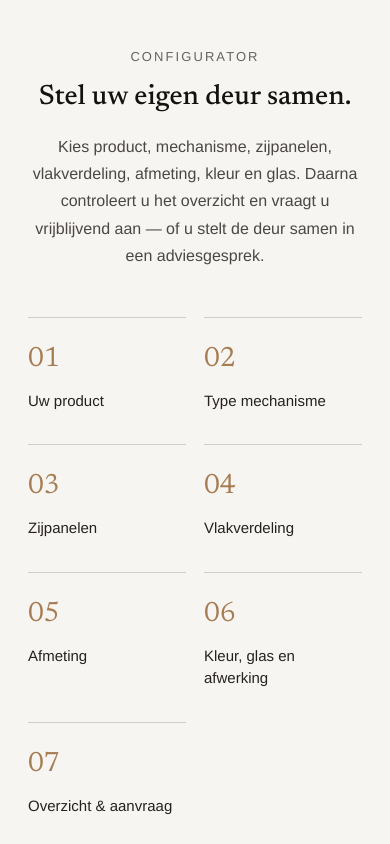
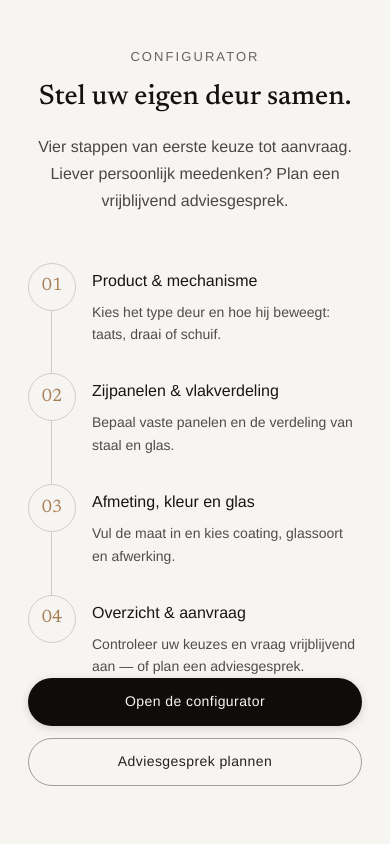
Before and after one commit to Mosselman3/meisterworks-website-main, a Next.js app: page / in a window 390 px wide. Shown: the part 10860-11704 px from the top of the page. Built offline with nearby package versions, Linux system fonts and the light colour scheme.

Commit message:
Refactor configurator steps structure and styling; update HomePage to utilize ConfiguratorProcess component. Enhance CSS for improved layout and responsiveness across various screen sizes.

```diff
--- a/app/globals.css
+++ b/app/globals.css
@@ -57,10 +57,48 @@ body {
   gap: 24px;
 }
 
-.home-config-steps {
+.home-config-process {
   display: grid;
-  grid-template-columns: repeat(7, minmax(0, 1fr));
-  gap: 32px 18px;
+  grid-template-columns: repeat(4, minmax(0, 1fr));
+  gap: 28px 20px;
+  margin: 0;
+  padding: 0;
+  list-style: none;
+  text-align: left;
+}
+
+.home-config-step {
+  position: relative;
+  min-width: 0;
+}
+
+.home-config-step-marker {
+  display: flex;
+  align-items: center;
+  margin-bottom: 16px;
+}
+
+.home-config-num {
+  display: flex;
+  width: 48px;
+  height: 48px;
+  flex-shrink: 0;
+  align-items: center;
+  justify-content: center;
+  border: 1px solid oklch(0.85 0.006 75);
+  border-radius: 50%;
+  background: oklch(0.97 0.004 75);
+  color: var(--accent);
+  font-size: 18px;
+}
+
+.home-config-step:not(:last-child) .home-config-step-marker::after {
+  content: "";
+  flex: 1;
+  height: 1px;
+  margin-left: 12px;
+  margin-right: -20px;
+  background: oklch(0.85 0.006 75);
 }
 
 .home-product-card {
@@ -623,8 +661,11 @@ img {
   [data-trust-divider] { display: none !important; }
 }
 @media (max-width: 1100px) {
-  .home-config-steps {
-    grid-template-columns: repeat(4, minmax(0, 1fr));
+  .home-config-process {
+    grid-template-columns: repeat(2, minmax(0, 1fr));
+  }
+  .home-config-step:nth-child(2n) .home-config-step-marker::after {
+    display: none;
   }
 }
 @media (max-width: 900px) {
@@ -633,8 +674,46 @@ img {
   }
 }
 @media (max-width: 720px) {
-  .home-config-steps {
-    grid-template-columns: repeat(2, minmax(0, 1fr));
+  .home-config-process {
+    grid-template-columns: minmax(0, 1fr);
+    gap: 0;
+    max-width: 560px;
+    margin-left: auto;
+    margin-right: auto;
+  }
+  .home-config-step:nth-child(2n) .home-config-step-marker::after {
+    display: block;
+  }
+  .home-config-step {
+    display: grid;
+    grid-template-columns: 48px minmax(0, 1fr);
+    column-gap: 16px;
+    padding-bottom: 28px;
+  }
+  .home-config-step:last-child {
+    padding-bottom: 0;
+  }
+  .home-config-step-marker {
+    position: relative;
+    grid-column: 1;
+    grid-row: 1 / span 2;
+    margin-bottom: 0;
+    align-items: flex-start;
+  }
+  .home-config-step:not(:last-child) .home-config-step-marker::after {
+    position: absolute;
+    top: 48px;
+    bottom: -28px;
+    left: 23px;
+    right: auto;
+    width: 1px;
+    height: auto;
+    flex: none;
+    margin: 0;
+  }
+  .home-config-step-body {
+    grid-column: 2;
+    padding-top: 6px;
   }
 }
 @media (max-width: 560px) {
--- /dev/null
+++ b/components/home/ConfiguratorProcess.tsx
@@ -0,0 +1,55 @@
+import Link from "next/link";
+import { CONFIGURATOR_STEPS } from "@/lib/content";
+import { ROUTES } from "@/lib/site";
+
+export function ConfiguratorProcess() {
+  return (
+    <section className="mx-auto max-w-[var(--max-width)] px-7 py-[100px]">
+      <div className="mx-auto mb-12 max-w-[640px] text-center">
+        <div className="mb-[14px] text-[13px] tracking-[0.16em] text-[oklch(0.5_0.01_60)] uppercase">
+          Configurator
+        </div>
+        <h2 className="font-serif-display m-0 mb-5 text-[clamp(28px,3.6vw,40px)] leading-[1.15] font-medium">
+          Stel uw eigen deur samen.
+        </h2>
+        <p className="m-0 text-[16px] leading-[1.7] text-[oklch(0.4_0.008_60)]">
+          Vier stappen van eerste keuze tot aanvraag. Liever persoonlijk
+          meedenken? Plan een vrijblijvend adviesgesprek.
+        </p>
+      </div>
+
+      <ol className="home-config-process mb-12">
+        {CONFIGURATOR_STEPS.map((step) => (
+          <li key={step.num} className="home-config-step">
+            <div className="home-config-step-marker" aria-hidden="true">
+              <span className="home-config-num font-serif-display">{step.num}</span>
+            </div>
+            <div className="home-config-step-body">
+              <h3 className="m-0 mb-2 text-[16px] font-medium text-[oklch(0.2_0.008_60)]">
+                {step.title}
+              </h3>
+              <p className="m-0 text-[14px] leading-[1.6] text-[oklch(0.42_0.008_60)]">
+                {step.text}
+              </p>
+            </div>
+          </li>
+        ))}
+      </ol>
+
+      <div className="flex w-full flex-col items-stretch gap-3 min-[640px]:flex-row min-[640px]:items-center min-[640px]:justify-center min-[640px]:gap-4">
+        <Link
+          href={ROUTES.configurator}
+          className="btn-dark box-border h-12 w-full justify-center border border-transparent px-[30px] py-0 min-[640px]:w-auto"
+        >
+          Open de configurator
+        </Link>
+        <Link
+          href={ROUTES.afspraak}
+          className="btn-outline box-border h-12 w-full justify-center px-[30px] py-0 min-[640px]:w-auto"
+        >
+          Adviesgesprek plannen
+        </Link>
+      </div>
+    </section>
+  );
+}
--- a/components/home/HomePage.tsx
+++ b/components/home/HomePage.tsx
@@ -1,11 +1,11 @@
 import Image from "next/image";
 import Link from "next/link";
+import { ConfiguratorProcess } from "@/components/home/ConfiguratorProcess";
 import { TrustBar } from "@/components/home/TrustBar";
 import { WhyCustom } from "@/components/home/WhyCustom";
 import { ReviewMarquee } from "@/components/home/ReviewMarquee";
 import { ArrowIcon, CoverImage } from "@/components/ui";
 import {
-  CONFIGURATOR_STEPS,
   HOME_PRODUCTS,
   MARQUEE_REVIEWS_A,
   MARQUEE_REVIEWS_B,
@@ -254,37 +254,7 @@ export function HomePage() {
 
       <ReviewMarquee rowA={MARQUEE_REVIEWS_A} rowB={MARQUEE_REVIEWS_B} />
 
-      <section className="mx-auto max-w-[var(--max-width)] px-7 py-[100px] text-center">
-        <div className="mb-[14px] text-[13px] tracking-[0.16em] text-[oklch(0.5_0.01_60)] uppercase">
-          Configurator
-        </div>
-        <h2 className="font-serif-display m-0 mb-5 text-[clamp(28px,3.6vw,40px)] leading-[1.15] font-medium">
-          Stel uw eigen deur samen.
-        </h2>
-        <p className="mx-auto mb-12 max-w-[640px] text-[16px] leading-[1.7] text-[oklch(0.4_0.008_60)]">
-          Kies product, mechanisme, zijpanelen, vlakverdeling, afmeting, kleur
-          en glas. Daarna controleert u het overzicht en vraagt u vrijblijvend
-          aan — of u stelt de deur samen in een adviesgesprek.
-        </p>
-        <div className="home-config-steps mb-12">
-          {CONFIGURATOR_STEPS.map(([num, label]) => (
-            <div
-              key={num}
-              className="border-t border-[oklch(0.85_0.006_75)] pt-5 text-left"
-            >
-              <div className="font-serif-display mb-2.5 text-[28px] text-[var(--accent)]">
-                {num}
-              </div>
-              <div className="text-[15px] text-[oklch(0.25_0.008_60)]">
-                {label}
-              </div>
-            </div>
-          ))}
-        </div>
-        <Link href={ROUTES.configurator} className="btn-dark">
-          Open de configurator
-        </Link>
-      </section>
+      <ConfiguratorProcess />
 
       <section
         id="offerte"
--- a/design/Meisterworks Homepage.dc.html
+++ b/design/Meisterworks Homepage.dc.html
@@ -30,6 +30,21 @@
   @media (max-width: 760px) {
     [data-trust-grid] { grid-template-columns: 1fr !important; gap: 20px !important; }
     [data-trust-divider] { display: none !important; }
+  }
+  @media (max-width: 1100px) {
+    [data-config-process] { grid-template-columns: repeat(2, minmax(0, 1fr)) !important; }
+    [data-config-step]:nth-child(2n) [data-config-line] { display: none !important; }
+  }
+  @media (max-width: 720px) {
+    [data-config-process] { grid-template-columns: minmax(0,1fr) !important; gap: 0 !important; max-width: 560px; margin-left: auto; margin-right: auto; }
+    [data-config-step] { display: grid !important; grid-template-columns: 48px minmax(0,1fr); column-gap: 16px; padding-bottom: 28px; }
+    [data-config-step]:last-child { padding-bottom: 0; }
+    [data-config-marker] { position: relative; grid-column: 1; grid-row: 1 / span 2; margin-bottom: 0 !important; align-items: flex-start; }
+    [data-config-line] { display: none !important; }
+    [data-config-step]:not(:last-child) [data-config-marker]::after { position: absolute; top: 48px; bottom: -28px; left: 23px; right: auto; width: 1px; height: auto; margin: 0; background: oklch(0.85 0.006 75); content: ""; }
+    [data-config-body] { grid-column: 2; padding-top: 6px; }
+    [data-config-cta] { flex-direction: column; align-items: stretch; }
+    [data-config-cta] a { width: 100%; }
   }
 </style>
 </helmet>
@@ -360,43 +375,59 @@
     </div>
   </div>
 
-  <!-- CONFIGURATOR TEASER -->
+  <!-- CONFIGURATOR PROCESS -->
   <sc-if value="{{ showConfiguratorTeaser }}" hint-placeholder-val="{{ true }}">
-    <div style="padding: 100px 28px; max-width: 1280px; margin: 0 auto; text-align: center;">
-      <div style="color: oklch(0.5 0.01 60); font-size: 13px; letter-spacing: 0.16em; text-transform: uppercase; margin-bottom: 14px;">Configurator</div>
-      <h2 style="font-family: 'Newsreader', serif; font-weight: 500; font-size: clamp(28px, 3.6vw, 40px); margin: 0 0 20px; line-height: 1.15;">Stel uw eigen deur samen.</h2>
-      <p style="color: oklch(0.4 0.008 60); font-size: 16px; line-height: 1.7; max-width: 640px; margin: 0 auto 48px;">Kies product, mechanisme, zijpanelen, vlakverdeling, afmeting, kleur en glas. Daarna controleert u het overzicht en vraagt u vrijblijvend aan — of u stelt de deur samen in een adviesgesprek.</p>
-      <div style="display: grid; grid-template-columns: repeat(7, minmax(0, 1fr)); gap: 32px 18px; text-align: left; margin-bottom: 48px;">
-        <div style="border-top: 1px solid oklch(0.85 0.006 75); padding-top: 20px;">
-          <div style="font-family: 'Newsreader', serif; font-size: 28px; color: {{ accentColor }}; margin-bottom: 10px;">01</div>
-          <div style="font-size: 15px; color: oklch(0.25 0.008 60);">Uw product</div>
+    <div style="padding: 100px 28px; max-width: 1280px; margin: 0 auto;">
+      <div style="max-width: 640px; margin: 0 auto 48px; text-align: center;">
+        <div style="color: oklch(0.5 0.01 60); font-size: 13px; letter-spacing: 0.16em; text-transform: uppercase; margin-bottom: 14px;">Configurator</div>
+        <h2 style="font-family: 'Newsreader', serif; font-weight: 500; font-size: clamp(28px, 3.6vw, 40px); margin: 0 0 20px; line-height: 1.15;">Stel uw eigen deur samen.</h2>
+        <p style="color: oklch(0.4 0.008 60); font-size: 16px; line-height: 1.7; margin: 0;">Vier stappen van eerste keuze tot aanvraag. Liever persoonlijk meedenken? Plan een vrijblijvend adviesgesprek.</p>
+      </div>
+      <div data-config-process="true" style="display: grid; grid-template-columns: repeat(4, minmax(0, 1fr)); gap: 28px 20px; margin-bottom: 48px; text-align: left;">
+        <div data-config-step="true">
+          <div data-config-marker="true" style="display: flex; align-items: center; margin-bottom: 16px;">
+            <div style="width: 48px; height: 48px; border-radius: 50%; border: 1px solid oklch(0.85 0.006 75); background: oklch(0.97 0.004 75); color: {{ accentColor }}; font-family: 'Newsreader', serif; font-size: 18px; display: flex; align-items: center; justify-content: center; flex-shrink: 0;">01</div>
+            <div data-config-line="true" style="flex: 1; height: 1px; margin-left: 12px; margin-right: -20px; background: oklch(0.85 0.006 75);"></div>
+          </div>
+          <div data-config-body="true">
+            <div style="font-size: 16px; font-weight: 500; color: oklch(0.2 0.008 60); margin-bottom: 8px;">Product &amp; mechanisme</div>
+            <p style="margin: 0; font-size: 14px; line-height: 1.6; color: oklch(0.42 0.008 60);">Kies het type deur en hoe hij beweegt: taats, draai of schuif.</p>
+          </div>
         </div>
-        <div style="border-top: 1px solid oklch(0.85 0.006 75); padding-top: 20px;">
-          <div style="font-family: 'Newsreader', serif; font-size: 28px; color: {{ accentColor }}; margin-bottom: 10px;">02</div>
-          <div style="font-size: 15px; color: oklch(0.25 0.008 60);">Type mechanisme</div>
+        <div data-config-step="true">
+          <div data-config-marker="true" style="display: flex; align-items: center; margin-bottom: 16px;">
+            <div style="width: 48px; height: 48px; border-radius: 50%; border: 1px solid oklch(0.85 0.006 75); background: oklch(0.97 0.004 75); color: {{ accentColor }}; font-family: 'Newsreader', serif; font-size: 18px; display: flex; align-items: center; justify-content: center; flex-shrink: 0;">02</div>
+            <div data-config-line="true" style="flex: 1; height: 1px; margin-left: 12px; margin-right: -20px; background: oklch(0.85 0.006 75);"></div>
+          </div>
+          <div data-config-body="true">
+            <div style="font-size: 16px; font-weight: 500; color: oklch(0.2 0.008 60); margin-bottom: 8px;">Zijpanelen &amp; vlakverdeling</div>
+            <p style="margin: 0; font-size: 14px; line-height: 1.6; color: oklch(0.42 0.008 60);">Bepaal vaste panelen en de verdeling van staal en glas.</p>
+          </div>
         </div>
-        <div style="border-top: 1px solid oklch(0.85 0.006 75); padding-top: 20px;">
-          <div style="font-family: 'Newsreader', serif; font-size: 28px; color: {{ accentColor }}; margin-bottom: 10px;">03</div>
-          <div style="font-size: 15px; color: oklch(0.25 0.008 60);">Zijpanelen</div>
+        <div data-config-step="true">
+          <div data-config-marker="true" style="display: flex; align-items: center; margin-bottom: 16px;">
+            <div style="width: 48px; height: 48px; border-radius: 50%; border: 1px solid oklch(0.85 0.006 75); background: oklch(0.97 0.004 75); color: {{ accentColor }}; font-family: 'Newsreader', serif; font-size: 18px; display: flex; align-items: center; justify-content: center; flex-shrink: 0;">03</div>
+            <div data-config-line="true" style="flex: 1; height: 1px; margin-left: 12px; margin-right: -20px; background: oklch(0.85 0.006 75);"></div>
+          </div>
+          <div data-config-body="true">
+            <div style="font-size: 16px; font-weight: 500; color: oklch(0.2 0.008 60); margin-bottom: 8px;">Afmeting, kleur en glas</div>
+            <p style="margin: 0; font-size: 14px; line-height: 1.6; color: oklch(0.42 0.008 60);">Vul de maat in en kies coating, glassoort en afwerking.</p>
+          </div>
         </div>
-        <div style="border-top: 1px solid oklch(0.85 0.006 75); padding-top: 20px;">
-          <div style="font-family: 'Newsreader', serif; font-size: 28px; color: {{ accentColor }}; margin-bottom: 10px;">04</div>
-          <div style="font-size: 15px; color: oklch(0.25 0.008 60);">Vlakverdeling</div>
-        </div>
-        <div style="border-top: 1px solid oklch(0.85 0.006 75); padding-top: 20px;">
-          <div style="font-family: 'Newsreader', serif; font-size: 28px; color: {{ accentColor }}; margin-bottom: 10px;">05</div>
-          <div style="font-size: 15px; color: oklch(0.25 0.008 60);">Afmeting</div>
-        </div>
-        <div style="border-top: 1px solid oklch(0.85 0.006 75); padding-top: 20px;">
-          <div style="font-family: 'Newsreader', serif; font-size: 28px; color: {{ accentColor }}; margin-bottom: 10px;">06</div>
-          <div style="font-size: 15px; color: oklch(0.25 0.008 60);">Kleur, glas en afwerking</div>
-        </div>
-        <div style="border-top: 1px solid oklch(0.85 0.006 75); padding-top: 20px;">
-          <div style="font-family: 'Newsreader', serif; font-size: 28px; color: {{ accentColor }}; margin-bottom: 10px;">07</div>
-          <div style="font-size: 15px; color: oklch(0.25 0.008 60);">Overzicht &amp; aanvraag</div>
+        <div data-config-step="true">
+          <div data-config-marker="true" style="display: flex; align-items: center; margin-bottom: 16px;">
+            <div style="width: 48px; height: 48px; border-radius: 50%; border: 1px solid oklch(0.85 0.006 75); background: oklch(0.97 0.004 75); color: {{ accentColor }}; font-family: 'Newsreader', serif; font-size: 18px; display: flex; align-items: center; justify-content: center; flex-shrink: 0;">04</div>
+          </div>
+          <div data-config-body="true">
+            <div style="font-size: 16px; font-weight: 500; color: oklch(0.2 0.008 60); margin-bottom: 8px;">Overzicht &amp; aanvraag</div>
+            <p style="margin: 0; font-size: 14px; line-height: 1.6; color: oklch(0.42 0.008 60);">Controleer uw keuzes en vraag vrijblijvend aan — of plan een adviesgesprek.</p>
+          </div>
         </div>
       </div>
-      <a href="Configurator.dc.html" style="display: inline-block; padding: 15px 30px; background: oklch(0.16 0.006 60); color: oklch(0.97 0.004 75); font-size: 14px; letter-spacing: 0.03em; border-radius: 999px; transition: transform 0.15s ease, filter 0.15s ease, box-shadow 0.15s ease; box-shadow: 0 2px 10px oklch(0 0 0 / 0.14);" style-hover="filter: brightness(0.92);" style-active="transform: scale(0.97); filter: brightness(0.88);" style-focus="outline: 2px solid currentColor; outline-offset: 3px;">Open de configurator</a>
+      <div data-config-cta="true" style="display: flex; flex-wrap: wrap; align-items: center; justify-content: center; gap: 16px;">
+        <a href="Configurator.dc.html" style="display: inline-flex; align-items: center; justify-content: center; box-sizing: border-box; height: 48px; padding: 0 30px; border: 1px solid transparent; background: oklch(0.16 0.006 60); color: oklch(0.97 0.004 75); font-size: 14px; letter-spacing: 0.03em; border-radius: 999px; transition: transform 0.15s ease, filter 0.15s ease, box-shadow 0.15s ease; box-shadow: 0 2px 10px oklch(0 0 0 / 0.14);" style-hover="filter: brightness(0.92);" style-active="transform: scale(0.97); filter: brightness(0.88);" style-focus="outline: 2px solid currentColor; outline-offset: 3px;">Open de configurator</a>
+        <a href="Adviesgesprek Plannen.dc.html" style="display: inline-flex; align-items: center; justify-content: center; box-sizing: border-box; height: 48px; padding: 0 30px; border: 1px solid oklch(0.7 0.006 75); color: oklch(0.25 0.008 60); font-size: 14px; letter-spacing: 0.03em; border-radius: 999px; transition: transform 0.15s ease, background 0.15s ease;" style-hover="background: oklch(0.5 0.006 60 / 0.1);" style-active="transform: scale(0.97); background: oklch(0.5 0.006 60 / 0.16);" style-focus="outline: 2px solid currentColor; outline-offset: 3px;">Adviesgesprek plannen</a>
+      </div>
     </div>
   </sc-if>
 
--- a/lib/content.ts
+++ b/lib/content.ts
@@ -109,13 +109,26 @@ export const PRODUCT_STORIES = [
 ];
 
 export const CONFIGURATOR_STEPS = [
-  ["01", "Uw product"],
-  ["02", "Type mechanisme"],
-  ["03", "Zijpanelen"],
-  ["04", "Vlakverdeling"],
-  ["05", "Afmeting"],
-  ["06", "Kleur, glas en afwerking"],
-  ["07", "Overzicht & aanvraag"],
+  {
+    num: "01",
+    title: "Product & mechanisme",
+    text: "Kies het type deur en hoe hij beweegt: taats, draai of schuif.",
+  },
+  {
+    num: "02",
+    title: "Zijpanelen & vlakverdeling",
+    text: "Bepaal vaste panelen en de verdeling van staal en glas.",
+  },
+  {
+    num: "03",
+    title: "Afmeting, kleur en glas",
+    text: "Vul de maat in en kies coating, glassoort en afwerking.",
+  },
+  {
+    num: "04",
+    title: "Overzicht & aanvraag",
+    text: "Controleer uw keuzes en vraag vrijblijvend aan — of plan een adviesgesprek.",
+  },
 ] as const;
 
 export const WHY_CUSTOM_TEXT =
```
